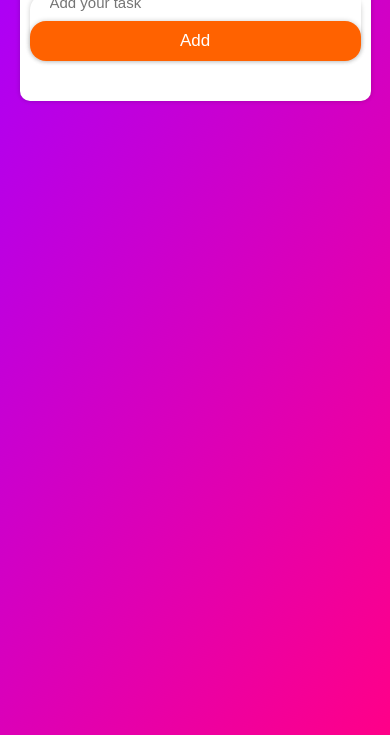
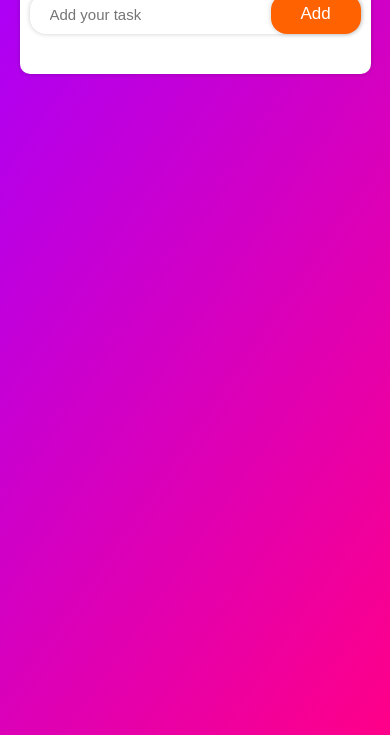
Before and after one commit to ayush001010/To-Do-List, a plain HTML site: page index.html in a window 390 px wide. Shown: the part 109-844 px from the top of the page. Drawn offline with Linux system fonts and the light colour scheme.

Commit message:
Update style.css

```diff
--- a/style.css
+++ b/style.css
@@ -175,19 +175,13 @@ ul li span:hover {
         font-size: 18px;
     }
 
-    .add-section {
-        flex-direction: column;
-        align-items: stretch;
-    }
+    .add-section input {
 
-    .add-section input {
-        margin-bottom: 10px;
         font-size: 15px;
     }
 
     .add-button {
-        width: 100%;
-        margin: 0;
+
         font-size: 15px;
     }
 
```
